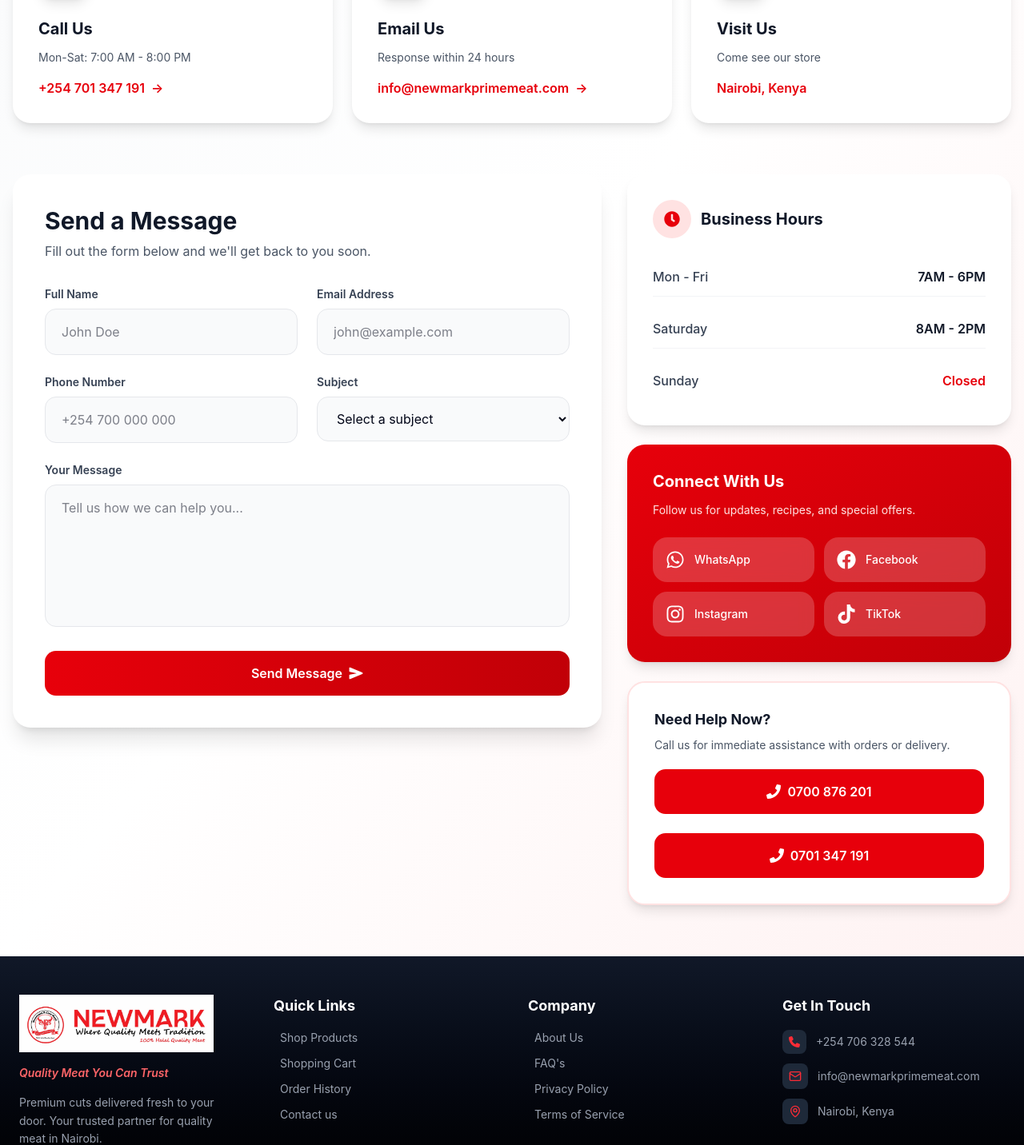
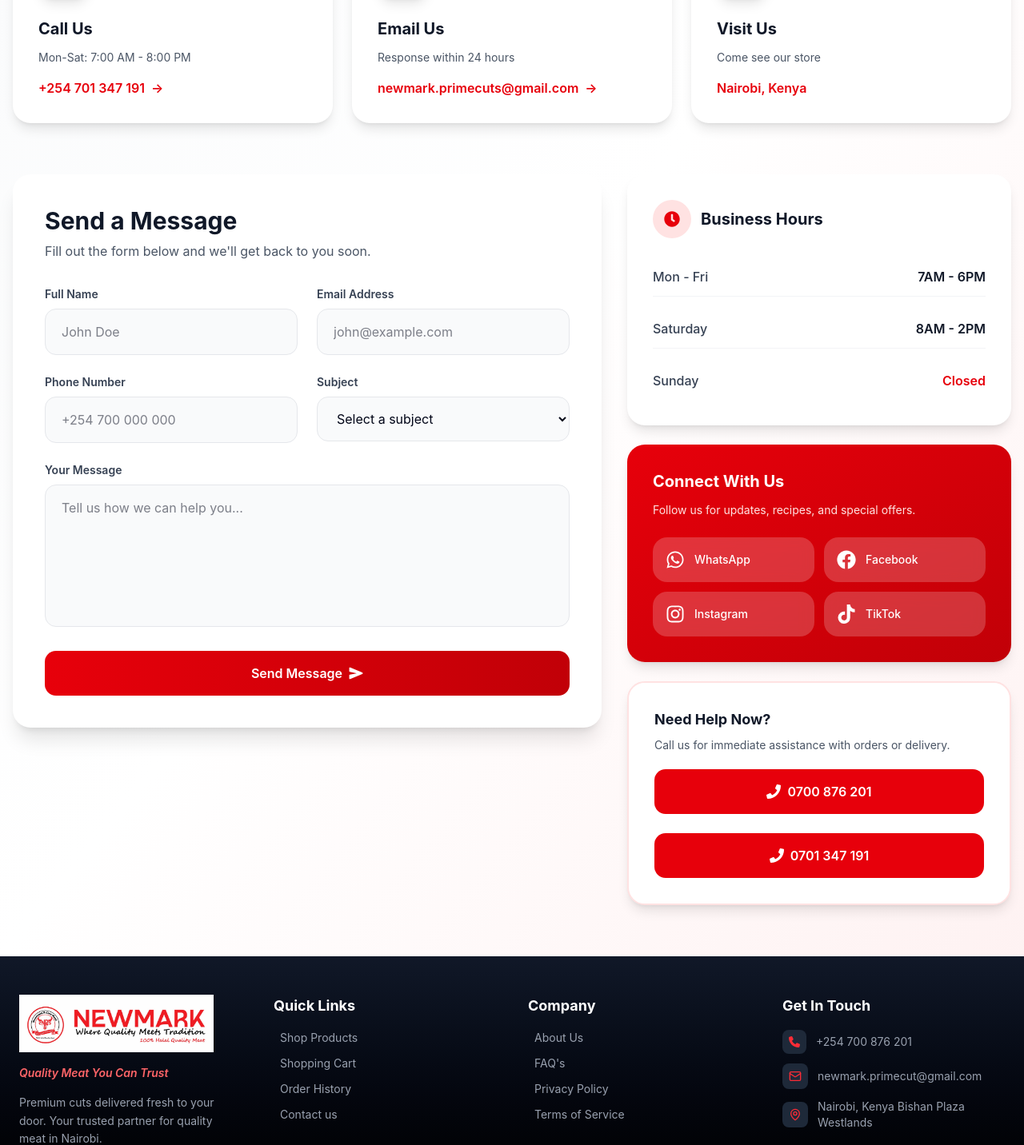
Before and after one commit to hamidzzabdul/newmac-frontend, a Next.js app: page /contact in a window 1280 px wide. Shown: the part 458-1890 px from the top of the page at 80% size. Built offline with nearby package versions, Linux system fonts and the light colour scheme; no server answers.

Commit message:
finishing touches

```diff
--- a/app/(main)/contact/page.tsx
+++ b/app/(main)/contact/page.tsx
@@ -138,11 +138,11 @@
               Response within 24 hours
             </p>
             <a
-              href="mailto:  info@newmarkprimemeat.com
+              href="mailto:  newmark.primecuts@gmail.com
 "
               className="text-red-600 font-semibold hover:text-red-700 cursor-pointer inline-flex items-center gap-2 group"
             >
-              info@newmarkprimemeat.com
+              newmark.primecuts@gmail.com
               <span className="group-hover:translate-x-1 transition-transform">
                 →
               </span>
--- a/app/(main)/privacy-policy/page.tsx
+++ b/app/(main)/privacy-policy/page.tsx
@@ -170,10 +170,10 @@
               <p className="text-sm text-gray-600">
                 Email:
                 <a
-                  href="mailto:info@newmarkprimemeat.com"
+                  href="mailto:newmark.primecuts@gmail.com"
                   className="text-red-600 hover:underline"
                 >
-                  info@newmarkprimemeat.com
+                  newmark.primecuts@gmail.com
                 </a>
               </p>
               <p className="text-sm text-gray-600">
--- a/app/(main)/terms-of-service/page.tsx
+++ b/app/(main)/terms-of-service/page.tsx
@@ -210,10 +210,10 @@
               <p className="text-sm text-gray-600">
                 Email:{" "}
                 <a
-                  href="mailto:info@newmarkprimemeat.com"
+                  href="mailto:newmark.primecuts@gmail.com"
                   className="text-red-600 hover:underline"
                 >
-                  info@newmarkprimemeat.com
+                  newmark.primecuts@gmail.com
                 </a>
               </p>
               <p className="text-sm text-gray-600">
--- a/components/Certifications.tsx
+++ b/components/Certifications.tsx
@@ -153,7 +153,7 @@
             about our certifications and quality standards.
           </p>
           <a
-            href="mailto:info@newmarkprimemeat.com"
+            href="mailto:newmark.primecuts@gmail.com"
             className="inline-block px-8 py-4 bg-white text-red-600 font-semibold rounded-lg hover:bg-gray-100 transition-all duration-300 transform hover:scale-105 shadow-lg"
           >
             Contact Us for More Information
--- a/components/Footer.tsx
+++ b/components/Footer.tsx
@@ -135,11 +135,11 @@
                     className="text-red-500 group-hover:text-white"
                   />
                 </div>
-                <span className="text-sm">+254 706 328 544</span>
+                <span className="text-sm">+254 700 876 201</span>
               </a>
 
               <a
-                href="mailto:info@newmarkprimemeat.com"
+                href="mailto:newmark.primecuts@gmail.com"
                 className="flex items-center gap-3 text-gray-400 hover:text-red-500 transition-colors group"
               >
                 <div className="p-2 bg-gray-800 rounded-md group-hover:bg-red-600 transition-colors">
@@ -148,14 +148,16 @@
                     className="text-red-500 group-hover:text-white"
                   />
                 </div>
-                <span className="text-sm">info@newmarkprimemeat.com</span>
+                <span className="text-sm">newmark.primecut@gmail.com</span>
               </a>
 
               <div className="flex items-center gap-3 text-gray-400">
                 <div className="p-2 bg-gray-800 rounded-md">
                   <MapPin size={16} className="text-red-500" />
                 </div>
-                <span className="text-sm">Nairobi, Kenya</span>
+                <span className="text-sm">
+                  Nairobi, Kenya Bishan Plaza Westlands
+                </span>
               </div>
             </div>
 
--- a/components/NavActions.tsx
+++ b/components/NavActions.tsx
@@ -4,7 +4,7 @@
 import { FaRegUser } from "react-icons/fa6";
 import { User, ShoppingBag, LogOut, ChevronRight } from "lucide-react";
 import Link from "next/link";
-import { IoBagOutline } from "react-icons/io5";
+import { ShoppingCart } from "lucide-react";
 import { useAppSelector } from "@/app/store/hook";
 import toast from "react-hot-toast";
 import AuthModal from "./AuthModal";
@@ -223,7 +223,7 @@
         {/* ─── Cart ─── */}
         <Link href="/cart">
           <button className="relative flex items-center justify-center w-10 h-10 rounded-full hover:bg-gray-100 transition-colors cursor-pointer">
-            <IoBagOutline
+            <ShoppingCart
               className={`text-gray-700 hover:text-red-600 transition-colors ${cartBump ? "cart-bump" : ""}`}
               size={22}
             />
--- a/components/NavBar.tsx
+++ b/components/NavBar.tsx
@@ -43,9 +43,9 @@
                 <Image
                   src={Logo}
                   alt="newmark logo"
-                  width={2000}
-                  height={2000}
-                  className="w-[90%] h-full"
+                  width={500}
+                  height={500}
+                  className="w-[50%] sm:w-[70%] md:w-[90%] h-full"
                 />
               </div>
             </Link>
--- a/components/Product.tsx
+++ b/components/Product.tsx
@@ -66,9 +66,9 @@
       <div className="w-full mt-3 relative">
         <Swiper
           modules={[Autoplay, Navigation]}
-          spaceBetween={20}
-          slidesPerView={1}
-          loop={filteredProducts.length > 1}
+          spaceBetween={12}
+          slidesPerView={2}
+          loop={filteredProducts.length > 2}
           speed={800}
           autoplay={{
             delay: 3000,
@@ -101,7 +101,7 @@
         >
           {filteredProducts.map((product) => (
             <SwiperSlide key={product._id} className="pb-2">
-              <div className="transition-transform duration-300 hover:-translate-y-1">
+              <div className="transition-transform duration-300 hover:-translate-y-1 cursor-pointer">
                 <ProductItem product={product} />
               </div>
             </SwiperSlide>
--- a/components/ProductItem.tsx
+++ b/components/ProductItem.tsx
@@ -34,7 +34,7 @@
       <div className="w-full overflow-hidden bg-white rounded-xl border border-gray-200 shadow-sm hover:shadow-lg transition-all duration-300 hover:-translate-y-1">
         {/* Image */}
         <Link href={`/shop/${product.slug}`}>
-          <div className="relative w-full h-100 md:h-48  overflow-hidden cursor-pointer">
+          <div className="relative w-full h-40 sm:h-40 md:h-48 overflow-hidden">
             {/* Image layer */}
             <Image
               src={imageSrc}
@@ -80,7 +80,7 @@
         {/* Content */}
         <div className="p-4">
           <Link href={`/shop/${product.slug}`}>
-            <h3 className="text-base font-bold text-gray-900 line-clamp-2 leading-tight hover:text-red-600 transition-colors cursor-pointer min-h-10">
+            <h3 className="text-xs sm:text-sm md:text-base font-bold text-gray-900 line-clamp-2 leading-tight hover:text-red-600 transition-colors">
               {product.name}
             </h3>
           </Link>
```
